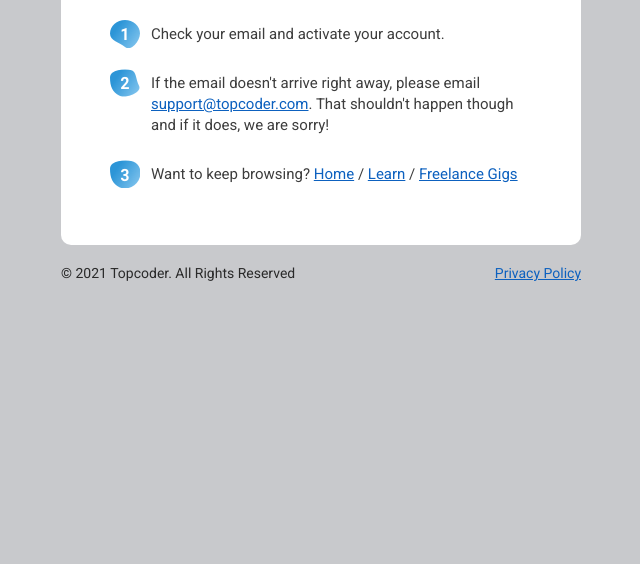
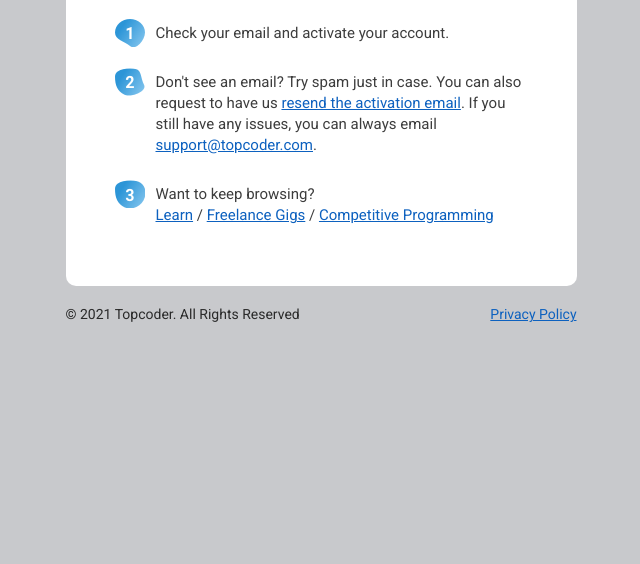
Before and after one commit to topcoder-platform/tc-auth-lib, a website: page web-assets/static-pages/register_success.html in a window 1280 px wide. Shown: the part 236-800 px from the top of the page, without its empty margins (319-959 px from the left). Drawn offline with nearby package versions, Linux system fonts and the light colour scheme; files that its build step writes are made by us from their sources; files whose address does not match are found by name.

Commit message:
Issues-117: Update registaration confirmation design

```diff
--- a/web-assets/css/styles.css
+++ b/web-assets/css/styles.css
@@ -465,4 +465,7 @@
   .center-align-card .page-wrapper {
     max-width: 520px;
   }
+  .confirmation-card.center-align-card .page-wrapper {
+    max-width: 511px;
+  }
 }
--- a/web-assets/static-pages/register_success.html
+++ b/web-assets/static-pages/register_success.html
@@ -39,11 +39,12 @@
           <div class="page-description">
            <ul>
              <li>Check your email and activate your account.</li>
-             <li>If the email doesn't arrive right away,
-               please email <a href="mailto:support@topcoder.com">support@topcoder.com</a>.
-               That shouldn't happen though and if it does, we are sorry!
+             <li>Don't see an email? Try spam just in case. You can also
+               request to have us <a href="">resend the activation email</a>.
+               If you still have any issues, you can always email <a href="mailto:support@topcoder.com">support@topcoder.com</a>.
              </li>
-             <li>Want to keep browsing? <a href="https://topcoder.com/">Home</a> / <a href="https://topcoder.com/community/learn">Learn</a> / <a href="https://topcoder.com/gigs">Freelance Gigs</a></li>
+             <li>Want to keep browsing?<br/><a href="https://www.topcoder.com/community/learn">Learn</a> / <a href="https://www.topcoder.com/gigs">Freelance Gigs</a> /
+               <a href="https://www.topcoder.com/community/arena">Competitive Programming</a> </li>
            </ul>
           </div>
         </main>
```
